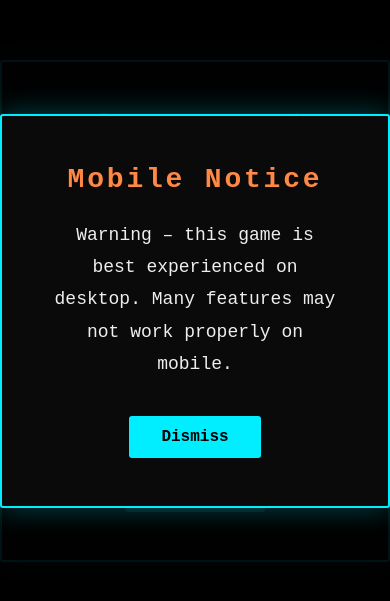
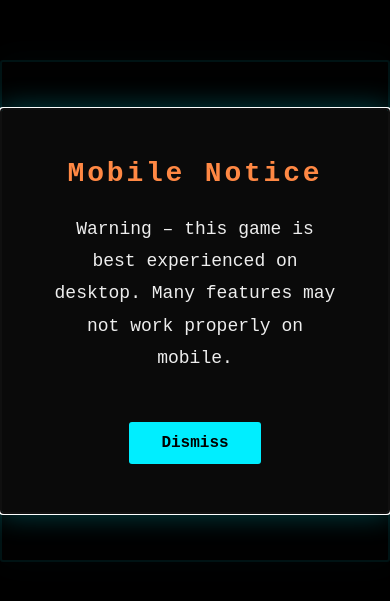
Before and after one commit to archie-sagers/quantum-educational-game, a Vue app in the folder quantum-project/: page / in a window 390 px wide. Shown: the part 111-712 px from the top of the page. Built offline with nearby package versions, Linux system fonts and the light colour scheme.

Commit message:
Added modal and aria to mobile warning

```diff
--- a/quantum-project/src/components/mobile/MobileWarning.vue
+++ b/quantum-project/src/components/mobile/MobileWarning.vue
@@ -1,6 +1,6 @@
 <script setup lang="ts">
 import { ref, onMounted } from 'vue'
-import styles from '@/pages/Home.module.css'
+import OverlayModal from '@/components/ui/OverlayModal.vue'
 
 const STORAGE_KEY = 'quantum_mobile_warning_dismissed'
 const showMobileWarning = ref(false)
@@ -24,13 +24,15 @@ onMounted(() => {
 </script>
 
 <template>
-  <div v-if="showMobileWarning" :class="styles.welcomeOverlay" style="z-index: 10000;">
-    <div :class="styles.welcomeModal">
-      <div :class="styles.welcomeTitle" style="color: var(--color-danger);">Mobile Notice</div>
-      <div :class="styles.welcomeText">
-        Warning – this game is best experienced on desktop. Many features may not work properly on mobile.
-      </div>
-      <button @click="dismissMobileWarning(true)" :class="styles.welcomeBtn">Dismiss</button>
-    </div>
-  </div>
+  <OverlayModal
+    :show="showMobileWarning"
+    kind="welcome"
+    title="Mobile Notice"
+    text="Warning – this game is best experienced on desktop. Many features may not work properly on mobile."
+    :z-index="10000"
+    :title-style="{ color: 'var(--color-danger)' }"
+    :buttons="[
+      { label: 'Dismiss', onClick: () => dismissMobileWarning(true) }
+    ]"
+  />
 </template>
```
